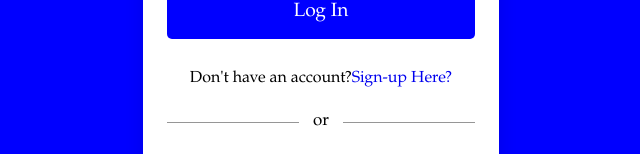
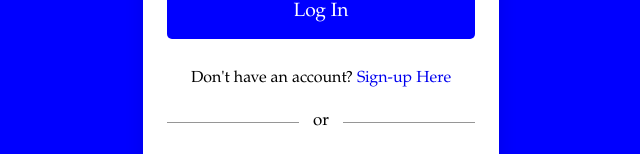
Before and after one commit to unknown11-svg/ResearchBridge, a React (Create React App) app: page / in a window 1280 px wide. Shown: the part 409-563 px from the top of the page, without its empty margins (319-959 px from the left). Built offline with nearby package versions, Linux system fonts and the light colour scheme.

Commit message:
login fix

```diff
--- a/src/App.js
+++ b/src/App.js
@@ -1,7 +1,7 @@
 import React from "react";
 import { createBrowserRouter, RouterProvider } from "react-router-dom";
 import { GoogleOAuthProvider } from "@react-oauth/google";
-import Login from "./pages/Login.js";
+import Login from "./pages/Login"; // <-- Add this line to import your Login component
 
 function App() {
   const router = createBrowserRouter([
@@ -11,7 +11,7 @@ function App() {
     },
     {
       path: "/login",
-      element: <Login/>,
+      element: <Login />,
     },
   ]);
 
--- a/src/pages/login.js
+++ b/src/pages/login.js
@@ -1,23 +1,24 @@
-import GoogleLogin from "../components/GoogleLogin.js";
-import InputForm from "../components/InputForm.js";
+import React from "react";
+import GoogleLogin from "../components/GoogleLogin";
+import InputForm from "../components/InputForm";
 
-function Login(){
-
+function Login() {
   return (
     <>
-      <section className = "login-holderContainer">
-        <h2 className = "login-form-header">Login</h2>
+      <section className="login-holderContainer">
+        <h2 className="login-form-header">Login</h2>
         <InputForm />
 
-
-        <p className="signup-suggestion">Don't have an account?<a href="#">Sign-up Here?</a></p>
+        <p className="signup-suggestion">
+          Don't have an account? <a href="#">Sign-up Here</a>
+        </p>
 
         <p className="split"><span>or</span></p>
         <GoogleLogin />
         <p><span></span></p>
       </section>
+    </>
+  );
+}
 
-    </>
-  )
-}
-export default Login
+export default Login;
```
